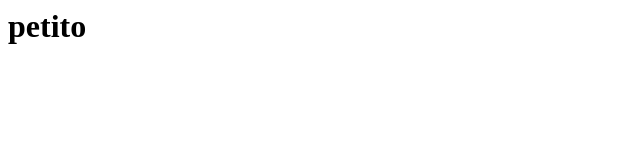
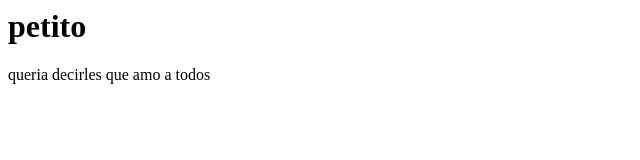
Before and after one commit to emboole/terraform1, a plain HTML site: page index.html in a window 1280 px wide. Shown: the whole page, without its empty margins (0-640 px from the left). Drawn offline with Linux system fonts and the light colour scheme.

Commit message:
amor para todos

```diff
--- a/index.html
+++ b/index.html
@@ -1 +1,2 @@
 <H1> petito </H1>
+<p> queria decirles que amo a todos </p>
```
